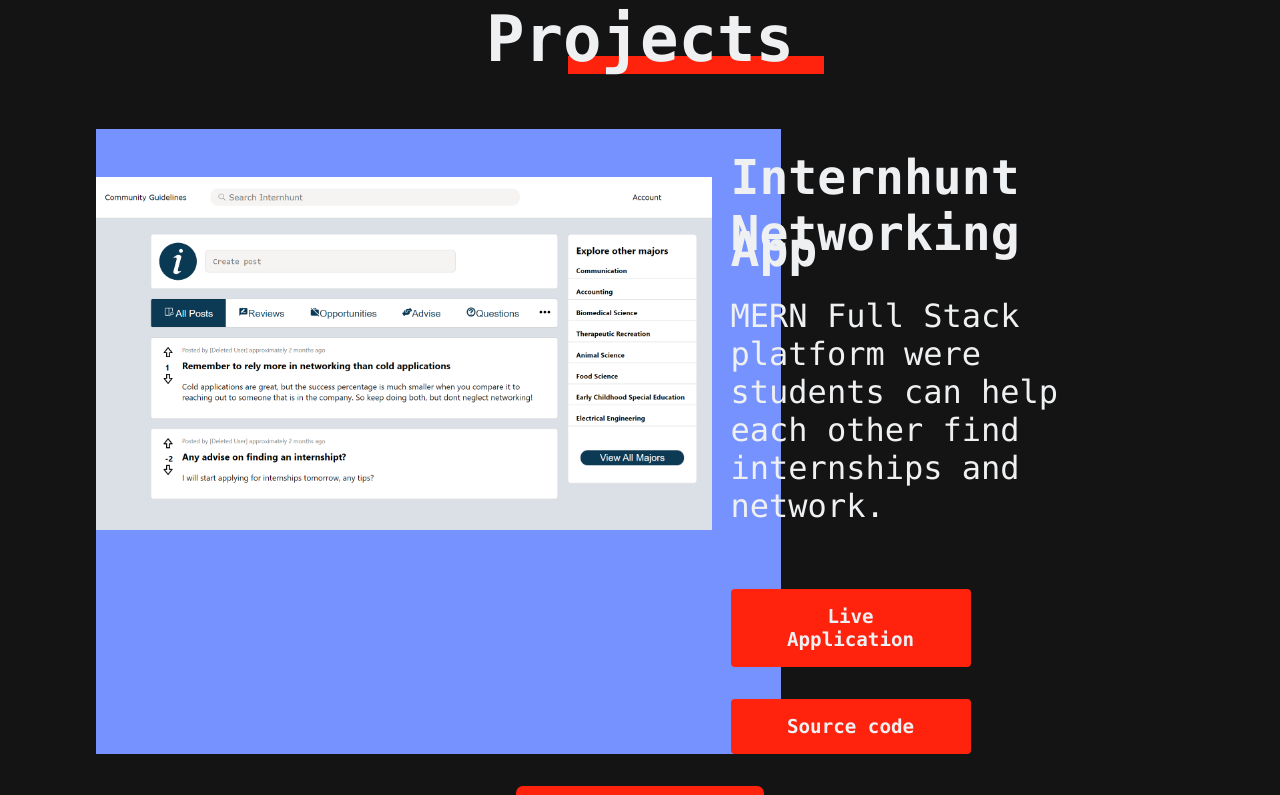
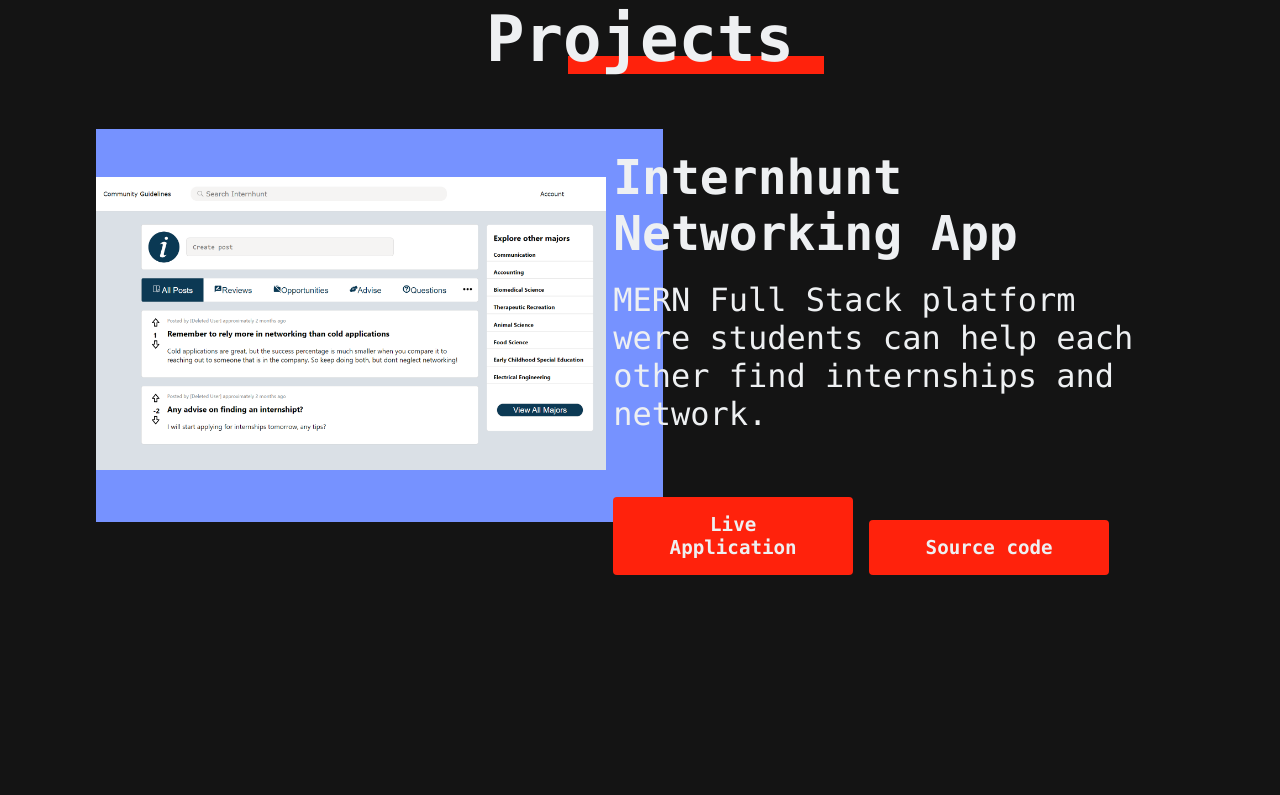
Before and after one commit to dandlp95/portfolio, a React (Create React App) app: page / in a window 1280 px wide. Shown: the part 2360-3155 px from the top of the page. Built offline with nearby package versions, Linux system fonts and the light colour scheme; the HTML template or start-up script is replaced by a standard one.

Commit message:
image transition and links to anchor tag

```diff
--- a/src/components/projectButton.jsx
+++ b/src/components/projectButton.jsx
@@ -1,7 +1,9 @@
 import ProjectButtonCSS from "./projectButton.module.css";
 const ProjectButton = (props) => {
   return (
-    <button className={ProjectButtonCSS.projectButton}>{props.text}</button>
+    <a href={props.link} target="_blank" rel="noopener noreferrer">
+      <button className={ProjectButtonCSS.projectButton}>{props.text}</button>
+    </a>
   );
 };
 
--- a/src/components/projects.jsx
+++ b/src/components/projects.jsx
@@ -3,7 +3,7 @@
 import ProjectButton from "./projectButton";
 import Title from "./title";
 import resume from "../assets/resume-daniel.pdf";
-import internhuntImg from "../assets//images/internhunt.png";
+import internhuntImg from "../assets/images/internhunt.png";
 
 const Projects = () => {
   return (
@@ -11,10 +11,16 @@
       <Title title="Projects" />
       <div className={ProjectsCSS.projectsContainer}>
         <div className={ProjectsCSS.project}>
-          <div>
-            <a href="https://my-internhunt.herokuapp.com/">
-              <img src={internhuntImg} alt="internhunt home page" />
-            </a>
+          <div className={ProjectsCSS.projectVisual}>
+            <div>
+              <a
+                target="_blank"
+                rel="noopener noreferrer"
+                href="https://my-internhunt.herokuapp.com"
+              >
+                <img src={internhuntImg} alt="internhunt home page" />
+              </a>
+            </div>
           </div>
           <div>
             <div className={ProjectsCSS.projectHeaders}>
@@ -26,8 +32,14 @@
               internships and network.
             </p>
             <div className={ProjectsCSS.buttons}>
-              <ProjectButton text="Live Application" />
-              <ProjectButton text="Source code" />
+              <ProjectButton
+                text="Live Application"
+                link="https://my-internhunt.herokuapp.com"
+              />
+              <ProjectButton
+                text="Source code"
+                link="https://github.com/dandlp95/my-internhunt"
+              />
             </div>
           </div>
         </div>
--- a/src/components/projects.module.css
+++ b/src/components/projects.module.css
@@ -8,26 +8,38 @@
 .projectsMain .project {
   display: flex;
   width: 85%;
+  height: 50rem;
   color: var(--cultured);
   font-family: Consolas;
   margin: 0 auto;
   position: relative;
 }
-.projectsMain .project p{
-    font-size:2rem;
+.projectsMain .project p {
+  font-size: 2rem;
 }
 .projectsMain button {
   margin-top: 2rem;
 }
 
-.projectsMain .project > div:first-child {
+.projectsMain .projectVisual {
   flex-grow: 1;
+  position: relative;
+}
+
+.projectsMain .projectVisual > div {
+  width: 100%;
   padding: 3rem 0rem;
   background-color: var(--cornflower-blue);
+  cursor: pointer;
+  transition: width 0.25s ease-in-out;
 }
+
+.projectsMain .projectVisual > div:hover{
+  width: 97%;
+}
+
 .projectsMain .project > div:nth-child(2) {
   flex-grow: 1;
-  width: 100%;
   position: relative;
   right: 50px;
 }
@@ -40,6 +52,6 @@
   line-height: 1rem;
 }
 
-.projectsMain .buttons button:first-child{
-    margin-right:1rem;
+.projectsMain .buttons button:first-child {
+  margin-right: 1rem;
 }
```
